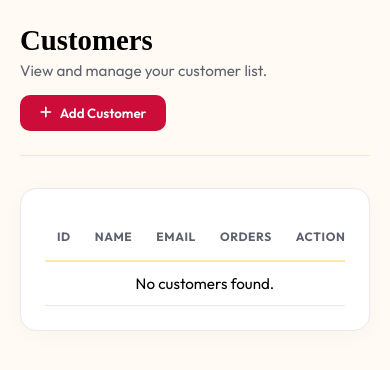
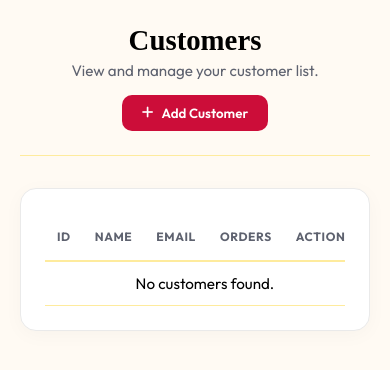
Before and after one commit to mynexasolutions-spec/luvtale-project, a Flask app: page /admin/customers in a window 390 px wide. Shown: the part 86-456 px from the top of the page. Run offline with Flask 3, Linux system fonts and the light colour scheme; the visitor is signed in with stand-in values (Sample User, id 1); parts of the project's set-up code (start-up, migrations or seed data) failed here and were passed over; some libraries are stand-ins or nearby versions.

Commit message:
updated admin home page

```diff
--- a/static/css/admin.css
+++ b/static/css/admin.css
@@ -1165,6 +1165,21 @@ th {
         gap: 15px !important;
     }
 
+    .stat-card {
+        flex-direction: row !important;
+        justify-content: center !important;
+        align-items: center !important;
+        padding: 20px !important;
+        max-width: 280px !important;
+        width: 100% !important;
+        margin: 0 auto !important;
+    }
+
+    .stat-info {
+        display: block !important;
+        text-align: left !important;
+    }
+
     .modal-buttons {
         flex-direction: column !important;
         gap: 10px !important;
@@ -1176,15 +1191,29 @@ th {
         justify-content: center !important;
     }
 
-    .page-header {
+    .page-header, .dashboard-header {
         flex-direction: column !important;
-        align-items: flex-start !important;
+        align-items: center !important;
+        text-align: center !important;
         gap: 15px !important;
+        width: 100% !important;
+    }
+
+    .page-header .header-left, .dashboard-header .header-left {
+        display: flex !important;
+        flex-direction: column !important;
+        align-items: center !important;
+        text-align: center !important;
+        width: 100% !important;
+    }
+
+    .page-header .header-left *, .dashboard-header .header-left * {
+        text-align: center !important;
     }
 
     .page-header .header-right {
         width: 100% !important;
-        justify-content: flex-start !important;
+        justify-content: center !important;
         flex-wrap: wrap !important;
         gap: 10px !important;
     }
@@ -1238,7 +1267,8 @@ th {
 }
 
 /* Custom Select Inputs styling for premium UX */
-select, .form-control {
+select,
+.form-control {
     appearance: none;
     -webkit-appearance: none;
     -moz-appearance: none;
@@ -1255,17 +1285,19 @@ select, .form-control {
     color: var(--text-main) !important;
     cursor: pointer !important;
     transition: all 0.3s ease !important;
-    box-shadow: 0 2px 6px rgba(0,0,0,0.02) !important;
+    box-shadow: 0 2px 6px rgba(0, 0, 0, 0.02) !important;
     display: inline-block !important;
     outline: none !important;
 }
 
-select:hover, .form-control:hover {
+select:hover,
+.form-control:hover {
     border-color: var(--primary) !important;
-    box-shadow: 0 4px 10px rgba(0,0,0,0.04) !important;
+    box-shadow: 0 4px 10px rgba(0, 0, 0, 0.04) !important;
 }
 
-select:focus, .form-control:focus {
+select:focus,
+.form-control:focus {
     border-color: var(--primary) !important;
     box-shadow: 0 0 0 4px rgba(204, 13, 57, 0.1) !important;
 }
```
